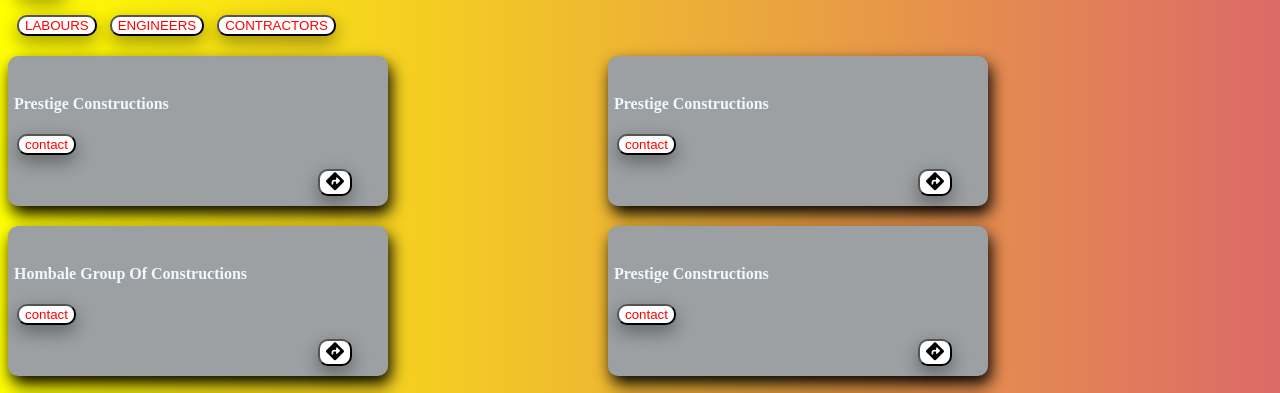
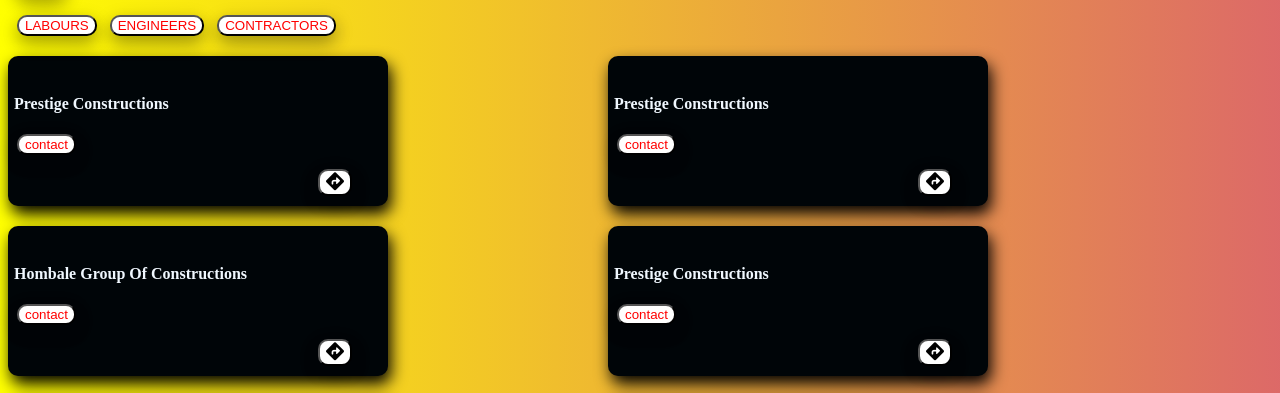
Before and after one commit to arunjackson/BobTheBuilder, a plain HTML site: page index.html in a window 1280 px wide. Shown: the part 328-721 px from the top of the page. Drawn offline with Linux system fonts and the light colour scheme.

Commit message:
Update simpleselector.css

```diff
--- a/simpleselector.css
+++ b/simpleselector.css
@@ -66,7 +66,7 @@ a:link
    margin-top: 20px;
    height: 150px;
    width:380px;
-   background-color: rgb(156, 160, 162);
+   background-color: rgb(0, 5, 8);
    border-radius: 10px;box-shadow: 3px 8px 16px ;
 
 
@@ -76,7 +76,7 @@ a:link
    margin-top:-150px;
    height: 150px;
    width:380px;
-   background-color: rgb(156, 160, 162);
+   background-color: rgb(0, 5, 8);
    border-radius: 10px;
    margin-left: 600px;
    box-shadow: 3px 8px 16px ;
```
